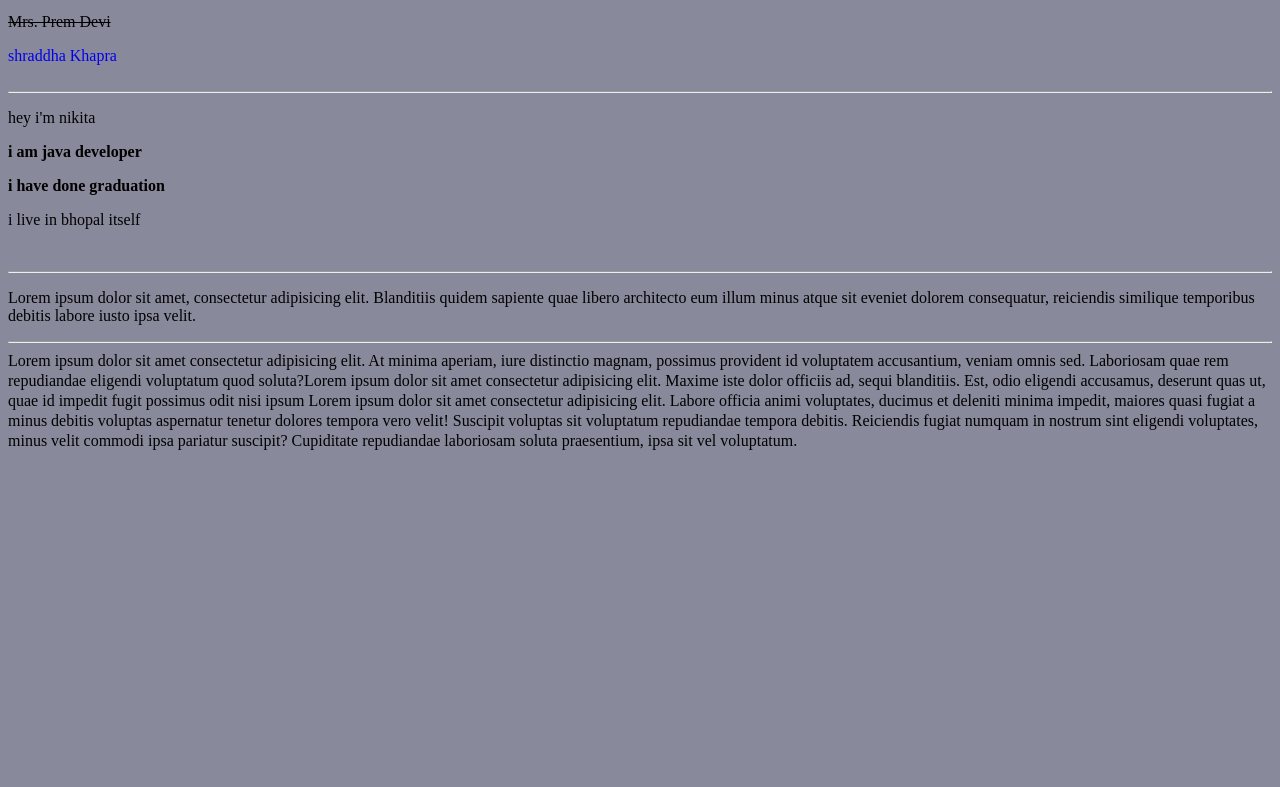
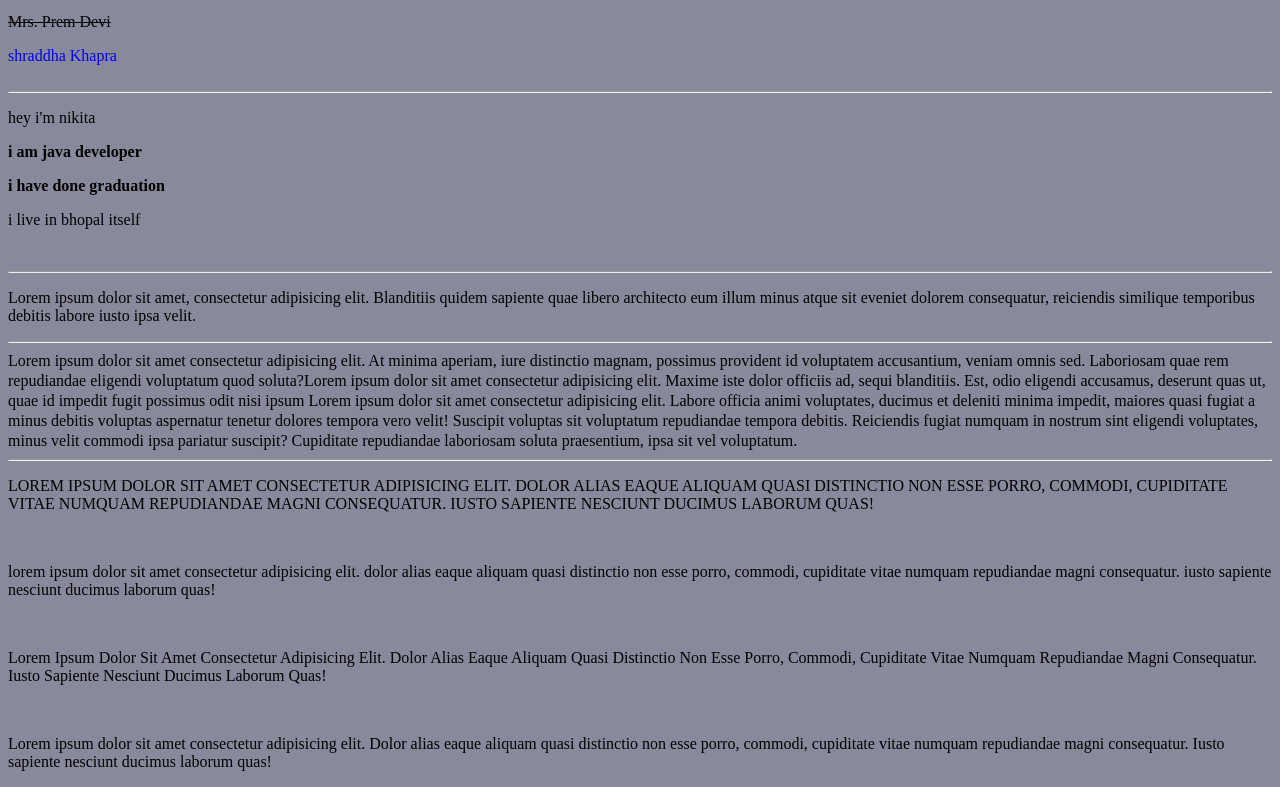
Before and after one commit to nikitanimore992/LearnHTMLCSS, a plain HTML site: page learnHTMLCSS/CSS/level1/index1.html in a window 1280 px wide. Shown: the part 606-1393 px from the top of the page. Before the commit the page ends 1065 px from the top, so only its background shows below. Drawn offline with Linux system fonts and the light colour scheme.

Commit message:
text-transform and create a new practiceset2 file

```diff
--- a/learnHTMLCSS/CSS/level1/index1.html
+++ b/learnHTMLCSS/CSS/level1/index1.html
@@ -64,6 +64,16 @@
       Lorem ipsum dolor sit amet consectetur adipisicing elit. At minima aperiam, iure distinctio magnam, possimus provident id voluptatem accusantium, veniam omnis sed. Laboriosam quae rem repudiandae eligendi voluptatum quod soluta?Lorem ipsum dolor sit amet consectetur adipisicing elit. Maxime iste dolor officiis ad, sequi blanditiis. Est, odio eligendi accusamus, deserunt quas ut, quae id impedit fugit possimus odit nisi ipsum Lorem ipsum dolor sit amet consectetur adipisicing elit. Labore officia animi voluptates, ducimus et deleniti minima impedit, maiores quasi fugiat a minus debitis voluptas aspernatur tenetur dolores tempora vero velit!
       Suscipit voluptas sit voluptatum repudiandae tempora debitis. Reiciendis fugiat numquam in nostrum sint eligendi voluptates, minus velit commodi ipsa pariatur suscipit? Cupiditate repudiandae laboriosam soluta praesentium, ipsa sit vel voluptatum.
      </div>
-
+     <hr>
+     <!-- text-transform -->
+     <div>
+         <p id="trans">Lorem ipsum dolor sit amet consectetur adipisicing elit. Dolor alias eaque aliquam quasi distinctio non esse porro, commodi, cupiditate vitae numquam repudiandae magni consequatur. Iusto sapiente nesciunt ducimus laborum quas!</p>
+         <br>
+         <p id="trans1">Lorem ipsum dolor sit amet consectetur adipisicing elit. Dolor alias eaque aliquam quasi distinctio non esse porro, commodi, cupiditate vitae numquam repudiandae magni consequatur. Iusto sapiente nesciunt ducimus laborum quas!</p>
+         <br>
+         <p id="trans2">Lorem ipsum dolor sit amet consectetur adipisicing elit. Dolor alias eaque aliquam quasi distinctio non esse porro, commodi, cupiditate vitae numquam repudiandae magni consequatur. Iusto sapiente nesciunt ducimus laborum quas!</p>
+         <br>
+         <p id="trans3">Lorem ipsum dolor sit amet consectetur adipisicing elit. Dolor alias eaque aliquam quasi distinctio non esse porro, commodi, cupiditate vitae numquam repudiandae magni consequatur. Iusto sapiente nesciunt ducimus laborum quas!</p>
+     </div>
 </body>
 </html>
--- a/learnHTMLCSS/CSS/level1/style.css
+++ b/learnHTMLCSS/CSS/level1/style.css
@@ -85,3 +85,18 @@ div #head{
  #line_height{
     line-height: 20px;
 }
+
+/*  text-tranform*/
+
+#trans{
+    text-transform: uppercase;
+}
+#trans1{
+    text-transform: lowercase;
+}
+#trans2{
+    text-transform: capitalize;
+}
+#trans3{
+    text-transform: none;
+}
```
Also changed, not shown: learnHTMLCSS/CSS/level1/practiceset2.html (added, +13 -0 lines), learnHTMLCSS/CSS/level1/practiceset2.css (added), 1 other file.
